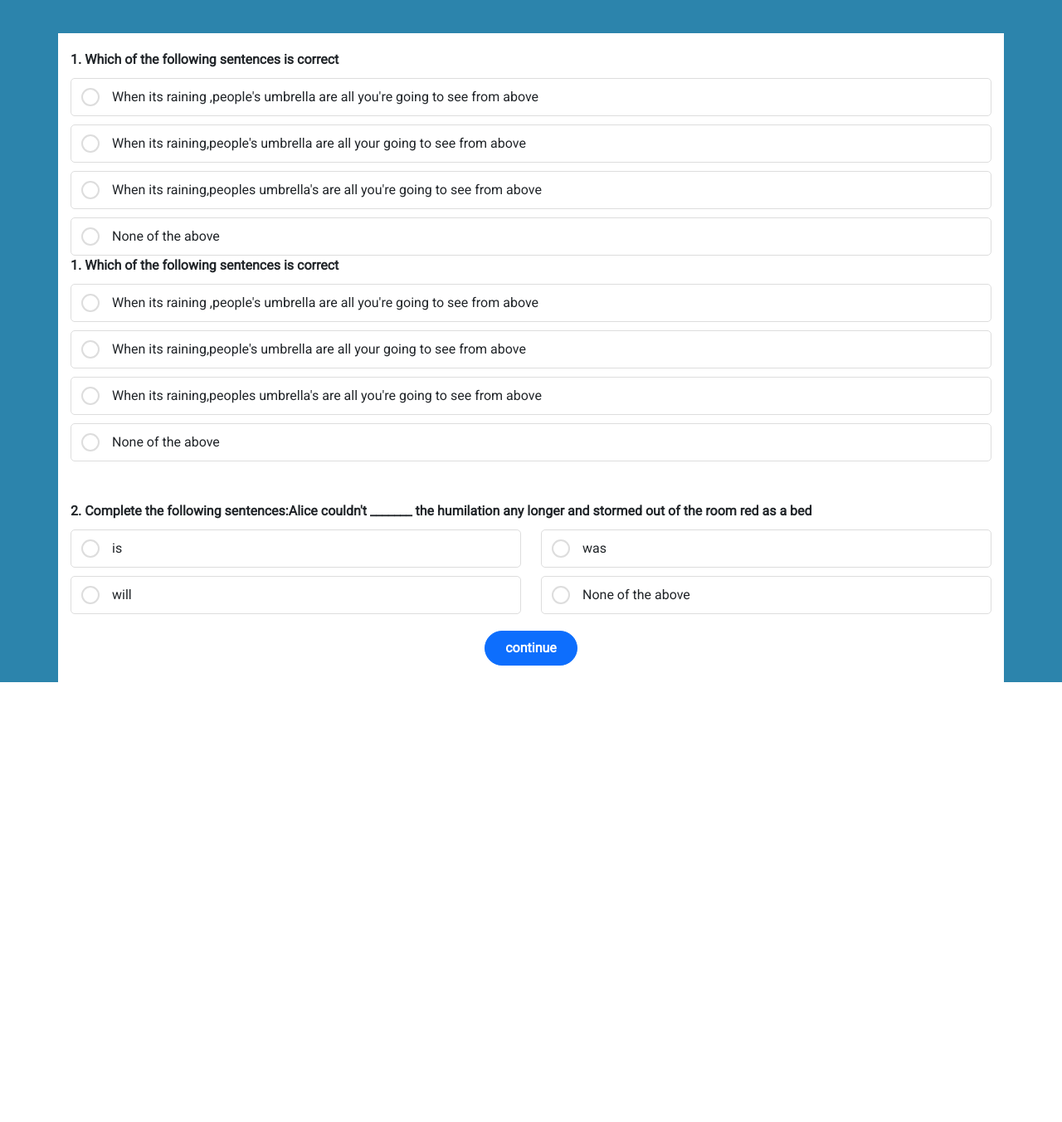
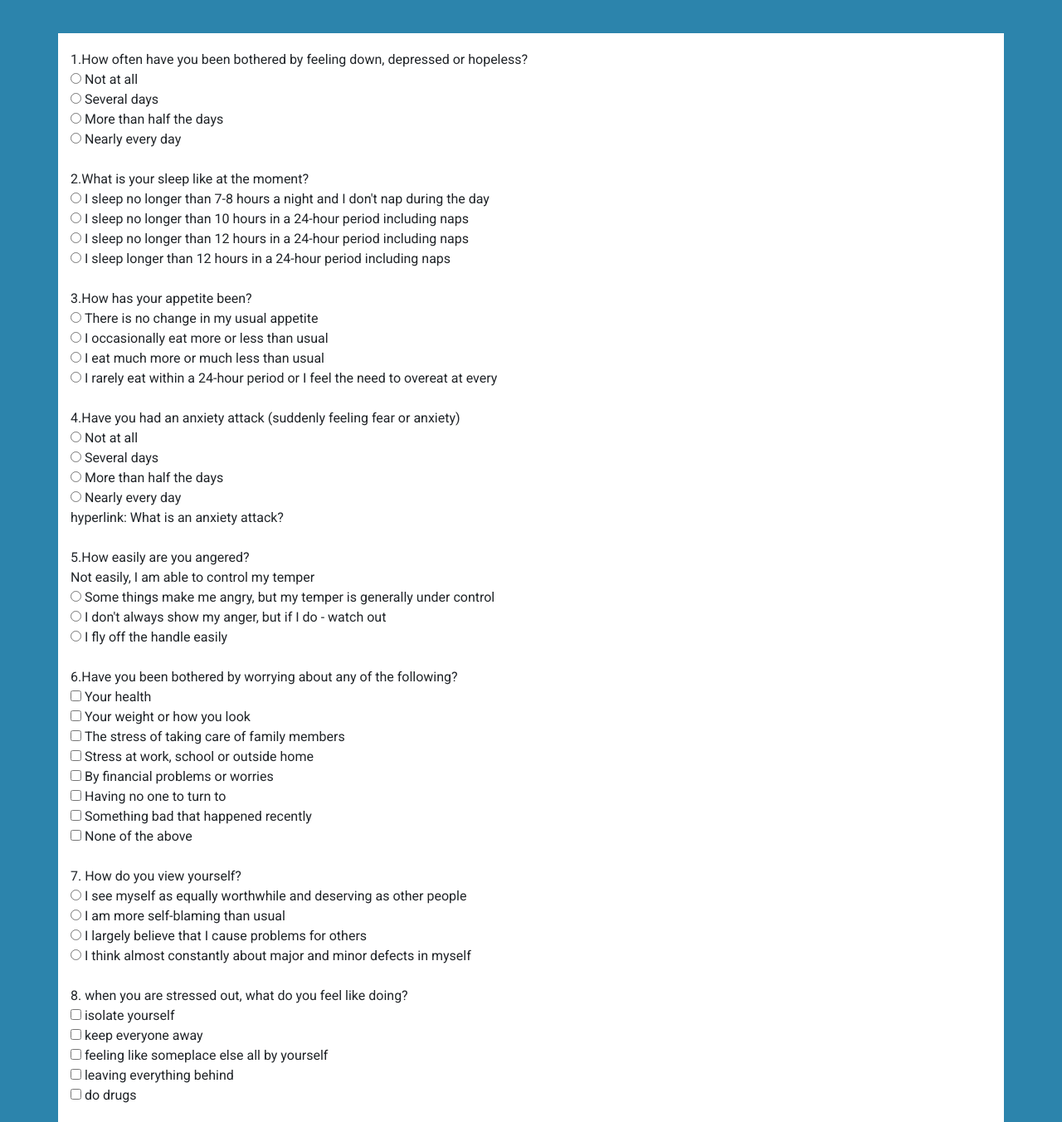
Before and after one commit to Sktanisha/mentalHealth_care, a Django app: page /quizform in a window 1280 px wide. Shown: the whole page at 83% size. Before the commit the page ends 822 px from the top, so only its background shows below. Run offline with Django 3.2, Linux system fonts and the light colour scheme.

Commit message:
quizform question

```diff
--- a/templates/quizform.html
+++ b/templates/quizform.html
@@ -10,7 +10,7 @@
 
     <title>quiz form</title>
     <style>
-        @import url('https://fonts.googleapis.com/css2?family=Roboto&display=swap');
+       @import url('https://fonts.googleapis.com/css2?family=Roboto&display=swap');
 
 * {
     margin: 0;
@@ -34,129 +34,102 @@ body {
     background: white;
     padding: 20px 15px
 }
-
-label.box {
-    display: flex;
-    margin-top: 10px;
-    padding: 10px 12px;
-    border-radius: 5px;
-    cursor: pointer;
-    border: 1px solid #ddd
-}
-
-#one:checked~label.first,
-#two:checked~label.second,
-#three:checked~label.third,
-#four:checked~label.forth,
-#five:checked~label.fifth,
-#six:checked~label.sixth,
-#seven:checked~label.seveth,
-#eight:checked~label.eighth {
-    border-color: #8e498e
-}
-
-#one:checked~label.first .circle,
-#two:checked~label.second .circle,
-#three:checked~label.third .circle,
-#four:checked~label.forth .circle,
-#five:checked~label.fifth .circle,
-#six:checked~label.sixth .circle,
-#seven:checked~label.seveth .circle,
-#eight:checked~label.eighth .circle {
-    border: 6px solid #8e498e;
-    background-color: #fff
-}
-
-label.box:hover {
-    background: #d5bbf7
-}
-
-label.box .course {
-    display: flex;
-    align-items: center;
-    width: 100%
-}
-
-label.box .circle {
-    height: 22px;
-    width: 22px;
-    border-radius: 50%;
-    margin-right: 15px;
-    border: 2px solid #ddd;
-    display: inline-block
-}
-
-input[type="radio"] {
-    display: none
-}
-
-.btn.btn-primary {
-    border-radius: 25px;
-    margin-top: 20px
-}
-
-@media(max-width: 450px) {
-    .subject {
-        font-size: 12px
-    }
-}
     </style>
   </head>
   <body>
+    <div class="container mb-5">
 
-    <div class="container mb-5">
-        <div class="row">
-            <div class="col-12">
-                <p class="fw-bold">1. Which of the following sentences is correct</p>
-                <div> <input type="radio" name="box" id="one"> <input type="radio" name="box" id="two"> <input type="radio" name="box" id="three"> <input type="radio" name="box" id="four"> <label for="one" class="box first">
-                        <div class="course"> <span class="circle"></span> <span class="subject"> When its raining ,people's umbrella are all you're going to see from above </span> </div>
-                    </label> <label for="two" class="box second">
-                        <div class="course"> <span class="circle"></span> <span class="subject"> When its raining,people's umbrella are all your going to see from above </span> </div>
-                    </label> <label for="three" class="box third">
-                        <div class="course"> <span class="circle"></span> <span class="subject"> When its raining,peoples umbrella's are all you're going to see from above </span> </div>
-                    </label> <label for="four" class="box forth">
-                        <div class="course"> <span class="circle"></span> <span class="subject"> None of the above </span> </div>
-                    </label> </div>
-            </div>
-            <div class="col-12">
-                <p class="fw-bold">1. Which of the following sentences is correct</p>
-                <div> <input type="radio" name="box" id="ten"> <input type="radio" name="box" id="eleven"> <input type="radio" name="box" id="tweleve"> <input type="radio" name="box" id="thirteen">
-                    <label for="ten" class="box first">
-                        <div class="course"> <span class="circle"></span> <span class="subject"> When its raining ,people's umbrella are all you're going to see from above </span> </div>
-                    </label> <label for="eleven" class="box second">
-                        <div class="course"> <span class="circle"></span> <span class="subject"> When its raining,people's umbrella are all your going to see from above </span> </div>
-                    </label> <label for="tweleve" class="box third">
-                        <div class="course"> <span class="circle"></span> <span class="subject"> When its raining,peoples umbrella's are all you're going to see from above </span> </div>
-                    </label> <label for="thirteen" class="box forth">
-                        <div class="course"> <span class="circle"></span> <span class="subject"> None of the above </span> </div>
-                    </label> </div>
-            </div>
+    <p>1.How often have you been bothered by feeling down, depressed or hopeless?</p>
+<input type="radio" id="child" name="age" value="child" >
+<label for="child">Not at all</label><br>
+<input type="radio" id="adult" name="age" value="adult">
+<label for="adult">Several days</label><br>
+<input type="radio" id="senior" name="age" value="senior">
+<label for="senior">More than half the days</label><br>
+<input type="radio" id="senior" name="age" value="senior">
+<label for="senior">Nearly every day</label> <br><br>
 
-            <div class="col-12">
-                <p class="fw-bold mt-5">2. Complete the following sentences:Alice couldn't _______ the humilation any longer and stormed out of the room red as a bed</p>
-                <div>
-                    <div class="row">
-                        <div class="col-md-6"> <input type="radio" name="box" id="five"> <label for="five" class="box fifth w-100">
-                                <div class="course"> <span class="circle"></span> <span class="subject">is</span> </div>
-                            </label> </div>
-                        <div class="col-md-6"> <input type="radio" name="box" id="six"> <label for="six" class="box sixth w-100">
-                                <div class="course"> <span class="circle"></span> <span class="subject"> was </span> </div>
-                            </label> </div>
-                        <div class="col-md-6"> <input type="radio" name="box" id="seven"> <label for="seven" class="box seveth w-100">
-                                <div class="course"> <span class="circle"></span> <span class="subject"> will </span> </div>
-                            </label> </div>
-                        <div class="col-md-6"> <input type="radio" name="box" id="eight"> <label for="eight" class="box eighth w-100">
-                                <div class="course"> <span class="circle"></span> <span class="subject"> None of the above </span> </div>
-                            </label> </div>
-                    </div>
-                </div>
-            </div>
-            <div class="col-12">
-                <div class="d-flex justify-content-center"> <button class="btn btn-primary px-4 py-2 fw-bold"> continue</button> </div>
-            </div>
-        </div>
-    </div>
+<p>2.What is your sleep like at the moment?</p>
+<input type="radio" id="child1" name="age1" value="child1" >
+<label for="child1">I sleep no longer than 7-8 hours a night and I don't nap during the day</label><br>
+<input type="radio" id="adult1" name="age1" value="adult1">
+<label for="adult1">I sleep no longer than 10 hours in a 24-hour period including naps</label><br>
+<input type="radio" id="adult1" name="age1" value="adult1">
+<label for="adult1">I sleep no longer than 12 hours in a 24-hour period including naps</label><br>
+<input type="radio" id="senior1" name="age1" value="senior1">
+<label for="senior1">I sleep longer than 12 hours in a 24-hour period including naps</label> <br><br>
 
+<p>3.How has your appetite been?</p>
+<input type="radio" id="child1" name="age1" value="child1" >
+<label for="child1">There is no change in my usual appetite</label><br>
+<input type="radio" id="adult1" name="age1" value="adult1">
+<label for="adult1">I occasionally eat more or less than usual</label><br>
+<input type="radio" id="senior1" name="age1" value="senior1">
+<label for="senior1">I eat much more or much less than usual</label> <br>
+<input type="radio" id="senior1" name="age1" value="senior1">
+<label for="senior1">I rarely eat within a 24-hour period or I feel the need to overeat at every</label> <br><br>
+
+<p>4.Have you had an anxiety attack (suddenly feeling fear or anxiety)</p>
+<input type="radio" id="child" name="age" value="child" >
+<label for="child">Not at all</label><br>
+<input type="radio" id="adult" name="age" value="adult">
+<label for="adult">Several days</label><br>
+<input type="radio" id="senior" name="age" value="senior">
+<label for="senior">More than half the days</label><br>
+<input type="radio" id="senior" name="age" value="senior">
+<label for="senior">Nearly every day</label> <br>
+hyperlink: What is an anxiety attack?
+<br><br>
+
+<p>5.How easily are you angered?</p>
+<label for="child1">Not easily, I am able to control my temper</label><br>
+<input type="radio" id="adult1" name="age1" value="adult1">
+<label for="adult1">Some things make me angry, but my temper is generally under control</label><br>
+<input type="radio" id="senior1" name="age1" value="senior1">
+<label for="senior1">I don't always show my anger, but if I do - watch out</label> <br>
+<input type="radio" id="senior1" name="age1" value="senior1">
+<label for="senior1">I fly off the handle easily</label> <br><br>
+
+<p>6.Have you been bothered by worrying about any of the following?   </p>
+<input type="checkbox" id="child1" name="age1" value="child1" >
+<label for="child1">Your health</label><br>
+<input type="checkbox" id="child1" name="age1" value="child1" >
+<label for="child1">  Your weight or how you look</label><br>
+<input type="checkbox" id="child1" name="age1" value="child1" >
+<label for="child1">    The stress of taking care of family members</label><br>
+<input type="checkbox" id="child1" name="age1" value="child1" >
+<label for="child1">    Stress at work, school or outside home</label><br>
+<input type="checkbox" id="child1" name="age1" value="child1" >
+<label for="child1">      By financial problems or worries</label><br>
+<input type="checkbox" id="child1" name="age1" value="child1" >
+<label for="child1">      Having no one to turn to</label><br>
+<input type="checkbox" id="child1" name="age1" value="child1" >
+<label for="child1">    Something bad that happened recently</label><br>
+<input type="checkbox" id="child1" name="age1" value="child1" >
+<label for="child1">     None of the above</label><br><br>
+
+<p>7. How do you view yourself?</p>
+<input type="radio" id="child1" name="age1" value="child1" >
+<label for="child1">I see myself as equally worthwhile and deserving as other people</label><br>
+<input type="radio" id="adult1" name="age1" value="adult1">
+<label for="adult1">I am more self-blaming than usual</label><br>
+<input type="radio" id="senior1" name="age1" value="senior1">
+<label for="senior1">I largely believe that I cause problems for others</label> <br>
+<input type="radio" id="senior1" name="age1" value="senior1">
+<label for="senior1">I think almost constantly about major and minor defects in myself</label> <br><br>
+
+<p>8. when you are stressed out, what do you feel like doing?</p>
+<input type="checkbox" id="child2" name="age2" value="child" >
+<label for="child2">isolate yourself</label><br>
+<input type="checkbox" id="adult2" name="age2" value="adult">
+<label for="adult2"> keep everyone away</label><br>
+<input type="checkbox" id="senior2" name="age2" value="senior">
+<label for="senior2">feeling like someplace else all by yourself</label> <br>
+<input type="checkbox" id="senior2" name="age2" value="senior">
+<label for="senior2">    leaving everything behind</label><br>
+<input type="checkbox" id="senior2" name="age2" value="senior">
+<label for="senior2">  do drugs</label><br>
+</div>
     <!-- Optional JavaScript; choose one of the two! -->
 
     <!-- Option 1: Bootstrap Bundle with Popper -->
```
Also changed, not shown: templates/quizform2.html (added, +232 -0 lines).
